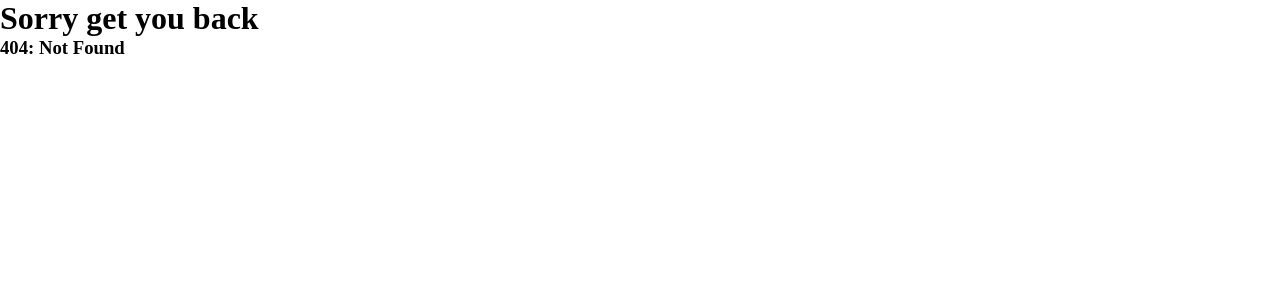
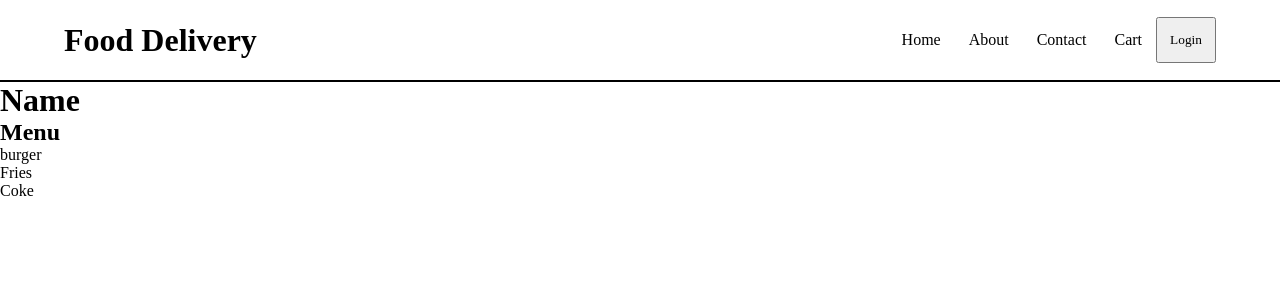
Before and after one commit to shiv3199/React, a React (Vite) app in the folder first/: page /restaurant/1 in a window 1280 px wide. Before the commit this address had no page. Shown: the top 300 px of the page. Built offline with nearby package versions, Linux system fonts and the light colour scheme; no server answers.

Commit message:
restaruant menu

```diff
--- /dev/null
+++ b/first/src/components/RestaurantMenu.jsx
@@ -0,0 +1,32 @@
+import { useEffect } from "react";
+
+const RestaurantMenu = () => {
+  useEffect(() => {
+    fetchMenu();
+  }, []);
+
+  const fetchMenu = async () => {
+    try{
+    const response = await fetch(
+      "https://www.swiggy.com/dapi/menu/pl?page-type=REGULAR_MENU&complete-menu=true&lat=28.65420&lng=77.23730&restaurantId=804071&catalog_qa=undefined&submitAction=ENTER",
+    );
+    const data = await response.json();
+  }catch(err){
+    console.log("sorry "+err)
+
+  }
+}
+  ;
+  return (
+    <div className="restaurant-menu">
+      <h1>Name</h1>
+      <h2>Menu</h2>
+      <ul>
+        <li>burger</li>
+        <li>Fries</li>
+        <li>Coke</li>
+      </ul>
+    </div>
+  );
+};
+export default RestaurantMenu;
--- a/first/src/main.jsx
+++ b/first/src/main.jsx
@@ -1,34 +1,41 @@
-import { StrictMode } from 'react'
-import { createRoot } from 'react-dom/client'
-import './index.css'
-import App from './App.jsx'
-import About from './components/About.jsx'
-import Error from './components/Error.jsx'
-import Contact from './components/Contact.jsx'
-import Body from './components/Body.jsx'
-import { createBrowserRouter, RouterProvider} from 'react-router-dom'
+import { StrictMode } from "react";
+import { createRoot } from "react-dom/client";
+import "./index.css";
+import App from "./App.jsx";
+import About from "./components/About.jsx";
+import Error from "./components/Error.jsx";
+import Contact from "./components/Contact.jsx";
+import Body from "./components/Body.jsx";
+import { createBrowserRouter, RouterProvider } from "react-router-dom";
+import RestaurantMenu from "./components/RestaurantMenu.jsx";
 
-const router = createBrowserRouter([{
-  path:'/',
-  element:<App/>,
-  children:[
-    {
-      path:'/',
-      element:<Body/>
-    },
-    {
-  path:'/about',
-  element: <About/>
-},{
-  path:'/contact',
-  element:<Contact/>
-}
-  ],
-  errorElement:<Error/>
-}])
+const router = createBrowserRouter([
+  {
+    path: "/",
+    element: <App />,
+    children: [
+      {
+        path: "/",
+        element: <Body />,
+      },
+      {
+        path: "/about",
+        element: <About />,
+      },
+      {
+        path: "/contact",
+        element: <Contact />,
+      },
+      { path: "/restaurant/:resId",
+        element: <RestaurantMenu />
+      }
+    ],
+    errorElement: <Error />,
+  },
+]);
 
-createRoot(document.getElementById('root')).render(
+createRoot(document.getElementById("root")).render(
   <StrictMode>
-    <RouterProvider router={router}/>
+    <RouterProvider router={router} />
   </StrictMode>,
-)
+);
```
